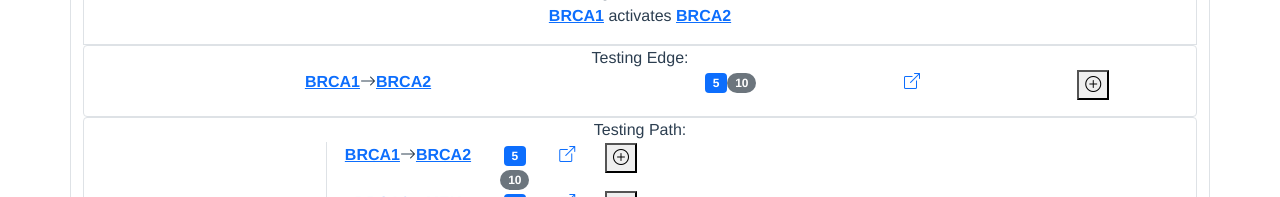
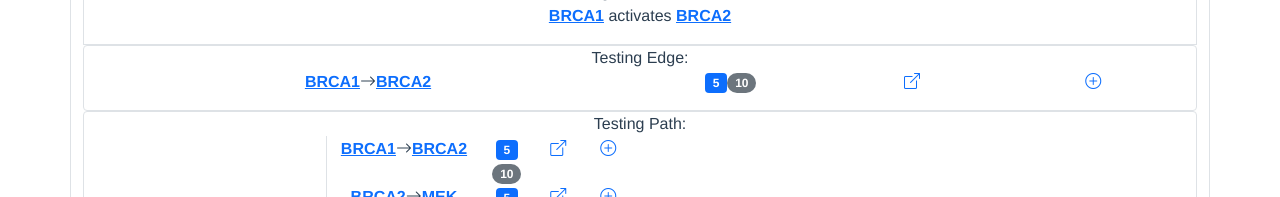
Before and after one commit to kkaris/indra_network_service, a Vue app in the folder indra_network_search/frontend/: page / in a window 1280 px wide. Shown: the part 603-800 px from the top of the page. Built offline with nearby package versions, Linux system fonts and the light colour scheme; what @dafcoe/vue-collapsible-panel would draw is missing.

Commit message:
Swotch to using <a> on collapse icon in Edge

```diff
--- a/indra_network_search/frontend/src/components/Result/Edge.vue
+++ b/indra_network_search/frontend/src/components/Result/Edge.vue
@@ -12,14 +12,15 @@
         <span><a :href="db_url_edge"><i class="bi bi-box-arrow-up-right"></i></a></span>
       </div>
       <div class="col">
-        <button
-          type="button" data-bs-toggle="collapse"
-          :data-bs-target="`#${strUUID}`"
-          aria-expanded="false"
+        <a
+          role="button"
+          data-bs-toggle="collapse"
+          :href="`#${strUUID}`"
+          :aria-expanded="false"
           :aria-controls="strUUID"
         >
           <i title="Click to expand" class="bi-plus-circle"></i>
-        </button>
+        </a>
       </div>
     </div>
     <div class="row collapse" :id="strUUID">
```
